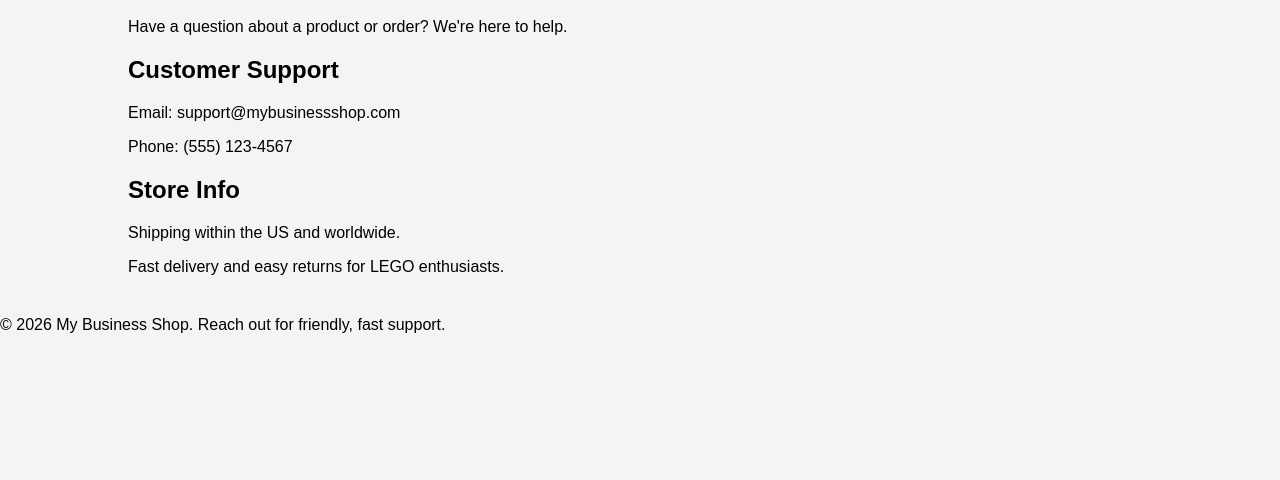
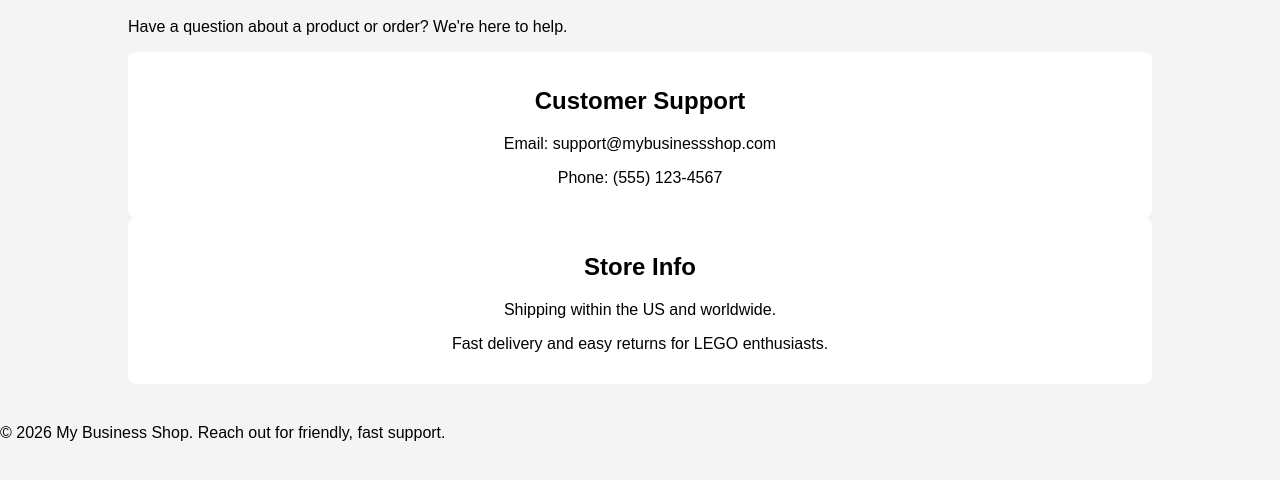
Before and after one commit to justinmak1/finalproj, a plain HTML site: page about.html in a window 1280 px wide. Shown: the part 128-608 px from the top of the page. Drawn offline with Linux system fonts and the light colour scheme.

Commit message:
Update style.css

```diff
--- a/style.css
+++ b/style.css
@@ -34,6 +34,12 @@ h1{
     text-align:center;
     border-radius:15px;
     transition:transform 0.3s;
+}
+.card{
+    background:white;
+    padding:15px;
+    text-align:center;
+    border-radius:8px;
 }
 .card img{
     width:100%;
```
